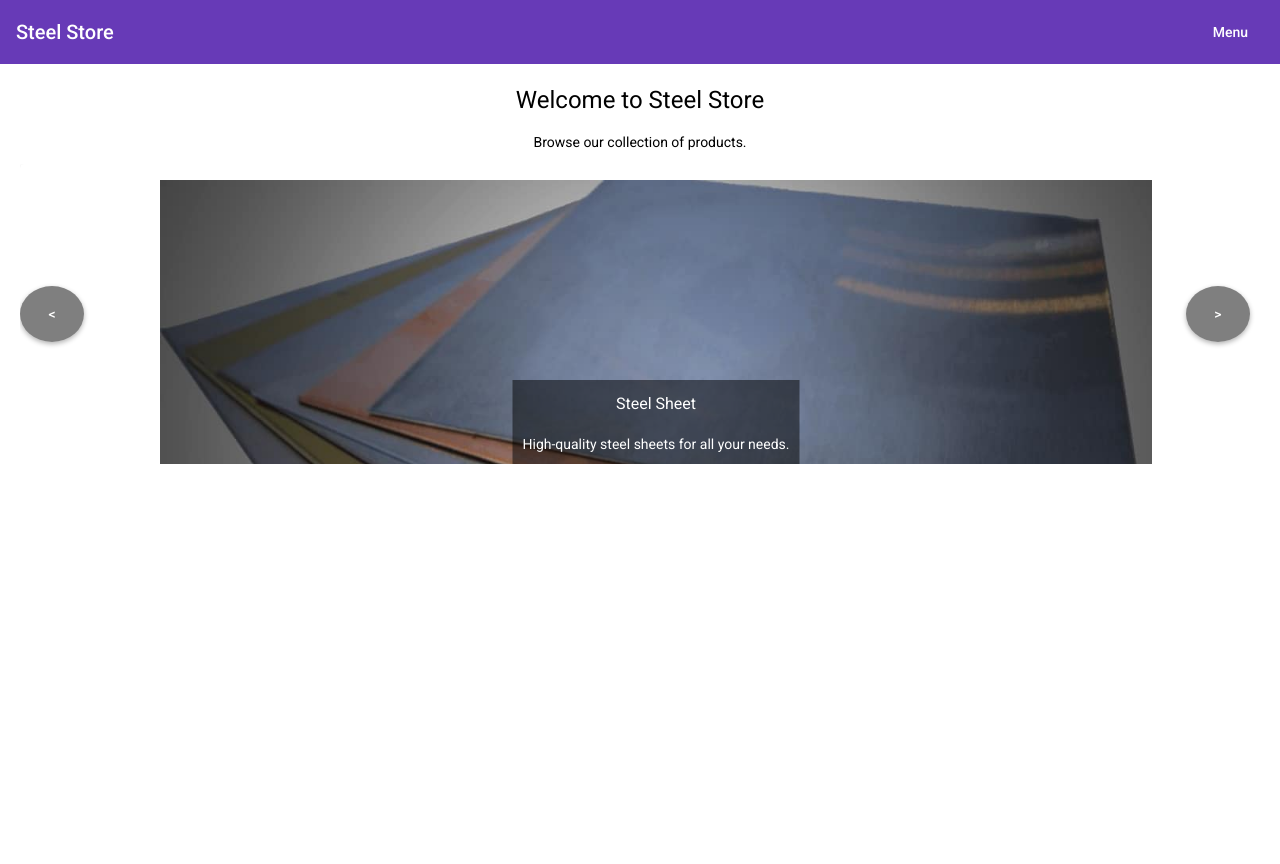
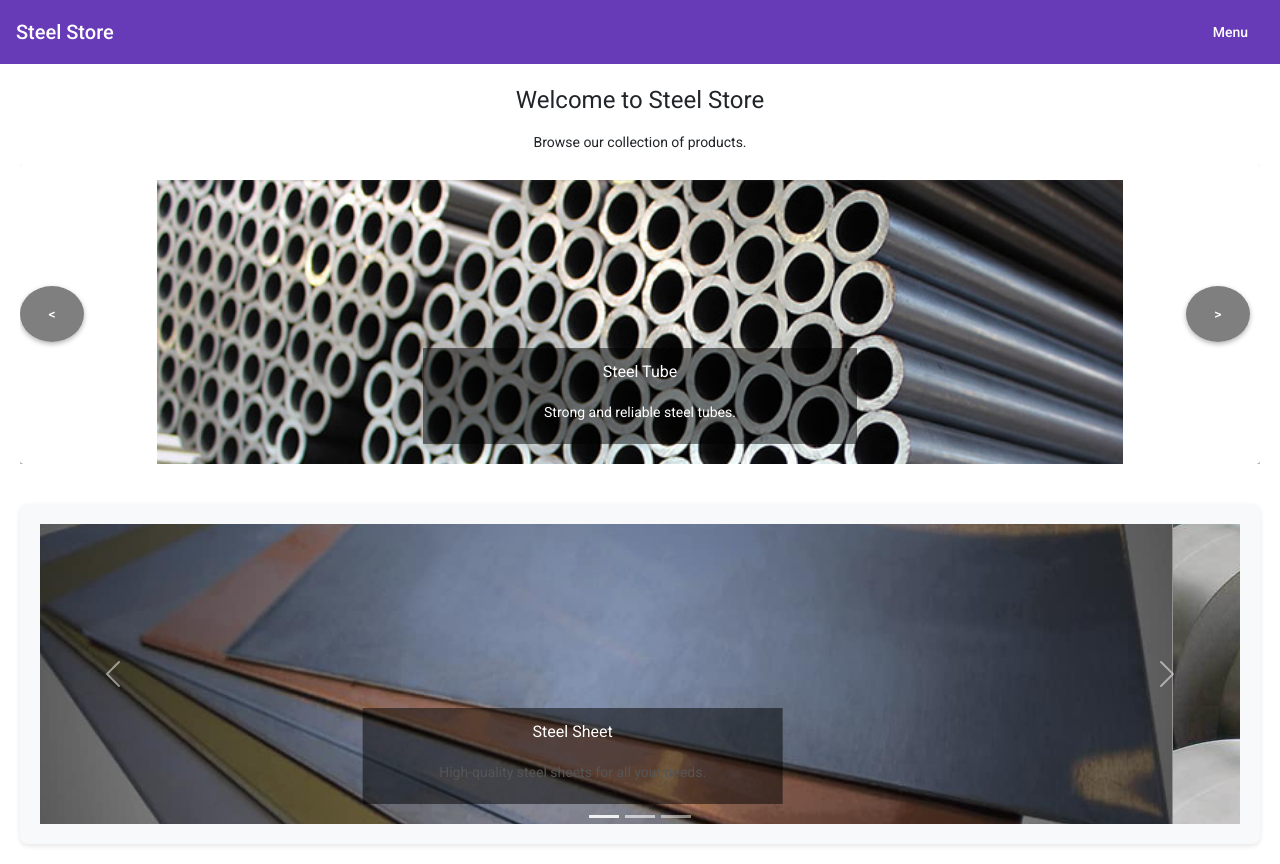
Before and after one commit to MajorDigi/steel-store-mock-up, an Angular app: page / in a window 1280 px wide. Before the commit the page ends 800 px from the top, so only its background shows below. Built offline with nearby package versions, Linux system fonts and the light colour scheme.

Commit message:
Implement Bootstrap carousel (v5.3.0) with Popper (v2.11.6) for landing page

```diff
--- a/angular.json
+++ b/angular.json
@@ -28,9 +28,13 @@
             ],
             "styles": [
               "./node_modules/@angular/material/prebuilt-themes/deeppurple-amber.css",
-              "src/styles.css"
+              "src/styles.css",
+              "node_modules/bootstrap/dist/css/bootstrap.min.css"
             ],
-            "scripts": []
+            "scripts": [
+              "node_modules/@popperjs/core/dist/umd/popper.min.js",
+              "node_modules/bootstrap/dist/js/bootstrap.min.js"
+            ]
           },
           "configurations": {
             "production": {
@@ -93,12 +97,7 @@
             "assets": [
               "src/favicon.ico",
               "src/assets"
-            ],
-            "styles": [
-              "./node_modules/@angular/material/prebuilt-themes/deeppurple-amber.css",
-              "src/styles.css"
-            ],
-            "scripts": []
+            ]
           }
         }
       }
--- a/package.json
+++ b/package.json
@@ -20,6 +20,8 @@
     "@angular/platform-browser": "~13.3.0",
     "@angular/platform-browser-dynamic": "~13.3.0",
     "@angular/router": "~13.3.0",
+    "@popperjs/core": "^2.11.8",
+    "bootstrap": "^5.3.3",
     "ngx-bootstrap": "^6.2.0",
     "rxjs": "~7.5.0",
     "tslib": "^2.3.0",
--- a/src/app/landing-page/landing-page.component.css
+++ b/src/app/landing-page/landing-page.component.css
@@ -1,3 +1,4 @@
+/* General Toolbar Styling */
 .mat-toolbar {
   display: flex;
   justify-content: space-between;
@@ -5,8 +6,7 @@
   position: relative; /* Ensures the buttons are positioned relative to the toolbar */
 }
 
-
-
+/* Landing Page Content Styling */
 .landing-page-content {
   text-align: center;
   padding: 20px;
@@ -16,6 +16,7 @@
   flex: 1 1 auto;
 }
 
+/* Carousel Container Styling (Applies to Both Carousels) */
 .carousel-container {
   display: flex;
   position: relative;
@@ -27,7 +28,6 @@
 .carousel-wrapper {
   display: flex;
   transition: transform 0.5s ease-in-out;
-
 }
 
 .carousel-item {
@@ -53,6 +53,7 @@
   padding: 10px;
 }
 
+/* Carousel Navigation Buttons (Shared Style for Both Carousels) */
 .carousel-navigation {
   position: absolute;
   top: 50%;
@@ -79,3 +80,27 @@
 .carousel-navigation:last-child {
   right: 10px; /* Align right button */
 }
+
+/* Additional Styling for the Second Carousel */
+.second-carousel {
+  margin-top: 40px; /* Add some spacing between the first and second carousels */
+  background-color: #f8f9fa; /* Light background for visual distinction */
+  padding: 20px; /* Padding around the second carousel */
+  border-radius: 8px; /* Subtle rounded corners for the second carousel */
+  box-shadow: 0 2px 5px rgba(0, 0, 0, 0.1); /* Subtle shadow for better aesthetics */
+}
+
+.second-carousel h2 {
+  font-size: 1.5em;
+  margin-bottom: 10px;
+  color: #333; /* Darker color for the heading */
+}
+
+.second-carousel p {
+  font-size: 1em;
+  color: #555; /* Lighter text color for the description */
+}
+.carousel-inner img {
+  height: 300px;
+  object-fit: cover;
+}
--- a/src/app/landing-page/landing-page.component.html
+++ b/src/app/landing-page/landing-page.component.html
@@ -14,6 +14,7 @@
   <p>Browse our collection of products.</p>
 
   <div class="landing-page-container">
+    <!-- First Carousel Section -->
     <div class="carousel-section">
       <div class="carousel-container">
         <div class="carousel-wrapper"
@@ -28,10 +29,54 @@
             </div>
           </mat-card>
         </div>
-
         <button mat-button class="carousel-navigation" (click)="prevSlide()">&#x3c;</button>
         <button mat-button class="carousel-navigation" (click)="nextSlide()">&#x3e;</button>
       </div>
     </div>
+
+    <!-- Second Carousel Section -->
+    <div id="bootstrapCarousel" class="carousel slide second-carousel" data-bs-ride="carousel">
+      <!-- Indicators/Dots -->
+      <div class="carousel-indicators">
+        <button type="button" data-bs-target="#bootstrapCarousel" data-bs-slide-to="0" class="active" aria-current="true" aria-label="Slide 1"></button>
+        <button type="button" data-bs-target="#bootstrapCarousel" data-bs-slide-to="1" aria-label="Slide 2"></button>
+        <button type="button" data-bs-target="#bootstrapCarousel" data-bs-slide-to="2" aria-label="Slide 3"></button>
+      </div>
+
+      <!-- Carousel Images -->
+      <div class="carousel-inner">
+        <div class="carousel-item active">
+          <img src="assets/images/steel-sheet-image1.jpg" class="d-block w-100" alt="Steel Sheet">
+          <div class="carousel-caption">
+            <h3>Steel Sheet</h3>
+            <p>High-quality steel sheets for all your needs.</p>
           </div>
         </div>
+        <div class="carousel-item">
+          <img src="assets/images/steel-coil-image2.jpg" class="d-block w-100" alt="Steel Coil">
+          <div class="carousel-caption">
+            <h3>Steel Coil</h3>
+            <p>Durable and flexible steel coils.</p>
+          </div>
+        </div>
+        <div class="carousel-item">
+          <img src="assets/images/steel-tube-image3.jpg" class="d-block w-100" alt="Steel Tube">
+          <div class="carousel-caption">
+            <h3>Steel Tube</h3>
+            <p>Strong and reliable steel tubes.</p>
+          </div>
+        </div>
+      </div>
+
+      <!-- Navigation Arrows -->
+      <button class="carousel-control-prev" type="button" data-bs-target="#bootstrapCarousel" data-bs-slide="prev">
+        <span class="carousel-control-prev-icon" aria-hidden="true"></span>
+        <span class="visually-hidden">Previous</span>
+      </button>
+      <button class="carousel-control-next" type="button" data-bs-target="#bootstrapCarousel" data-bs-slide="next">
+        <span class="carousel-control-next-icon" aria-hidden="true"></span>
+        <span class="visually-hidden">Next</span>
+      </button>
+    </div>
+
+</div>
--- a/src/app/landing-page/landing-page.component.ts
+++ b/src/app/landing-page/landing-page.component.ts
@@ -9,10 +9,12 @@ export class LandingPageComponent implements OnInit {
 
   constructor() { }
 
+  // Lifecycle hook that runs when the component is initialized
   ngOnInit(): void {
     console.log('LandingPageComponent initialized.');
   }
 
+  // Event handler for image load success
   onImageLoad(imagePath: string): void {
     console.log(`Image loading started: ${imagePath}`);
     setTimeout(() => {
@@ -20,10 +22,12 @@ export class LandingPageComponent implements OnInit {
     }, 2000); // Simulate loading delay
   }
 
+  // Event handler for image load error
   onImageError(imagePath: string): void {
     console.error(`Error loading image: ${imagePath}`);
   }
 
+  // Slide data for both carousels
   slides = [
     {
       image: 'assets/images/steel-sheet-image1.jpg',
@@ -45,15 +49,41 @@ export class LandingPageComponent implements OnInit {
     }
   ];
 
+  // State for the first carousel's active slide
   activeSlide = 0;
 
+  // State for the second carousel's active slide
+  secondActiveSlide = 0;
+
+  /**
+   * Navigate to the next slide in the first carousel.
+   */
   nextSlide(): void {
     this.activeSlide = (this.activeSlide + 1) % this.slides.length;
-    console.log('Next Slide:', this.activeSlide); // Debug log
+    console.log('Next Slide in First Carousel:', this.activeSlide); // Debug log
   }
 
+  /**
+   * Navigate to the previous slide in the first carousel.
+   */
   prevSlide(): void {
     this.activeSlide = (this.activeSlide - 1 + this.slides.length) % this.slides.length;
-    console.log('Previous Slide:', this.activeSlide); // Debug log
+    console.log('Previous Slide in First Carousel:', this.activeSlide); // Debug log
+  }
+
+  /**
+   * Navigate to the next slide in the second carousel.
+   */
+  nextSecondSlide(): void {
+    this.secondActiveSlide = (this.secondActiveSlide + 1) % this.slides.length;
+    console.log('Next Slide in Second Carousel:', this.secondActiveSlide); // Debug log
+  }
+
+  /**
+   * Navigate to the previous slide in the second carousel.
+   */
+  prevSecondSlide(): void {
+    this.secondActiveSlide = (this.secondActiveSlide - 1 + this.slides.length) % this.slides.length;
+    console.log('Previous Slide in Second Carousel:', this.secondActiveSlide); // Debug log
   }
 }
```
Also changed, not shown: 1 other file (tests, documents, lock files or other folders). Lines whose indentation alone changed are shown as unchanged.
